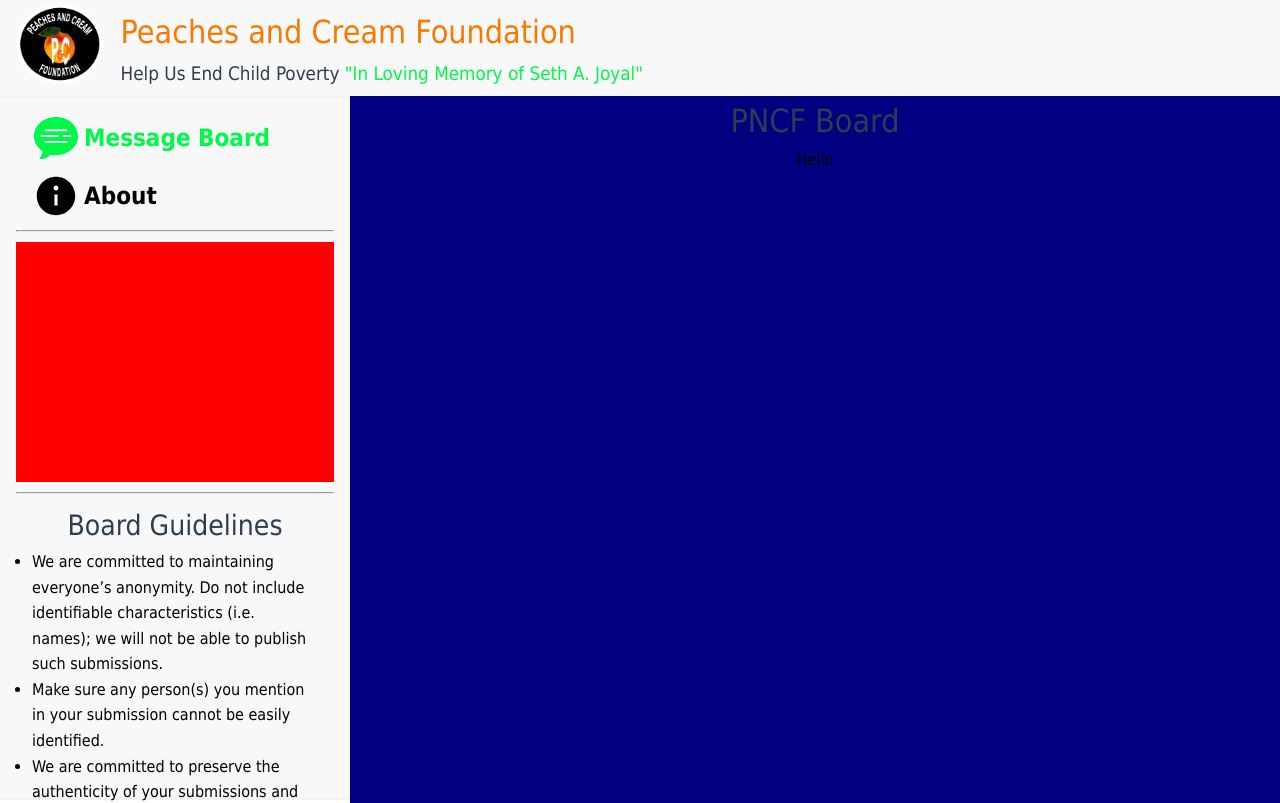
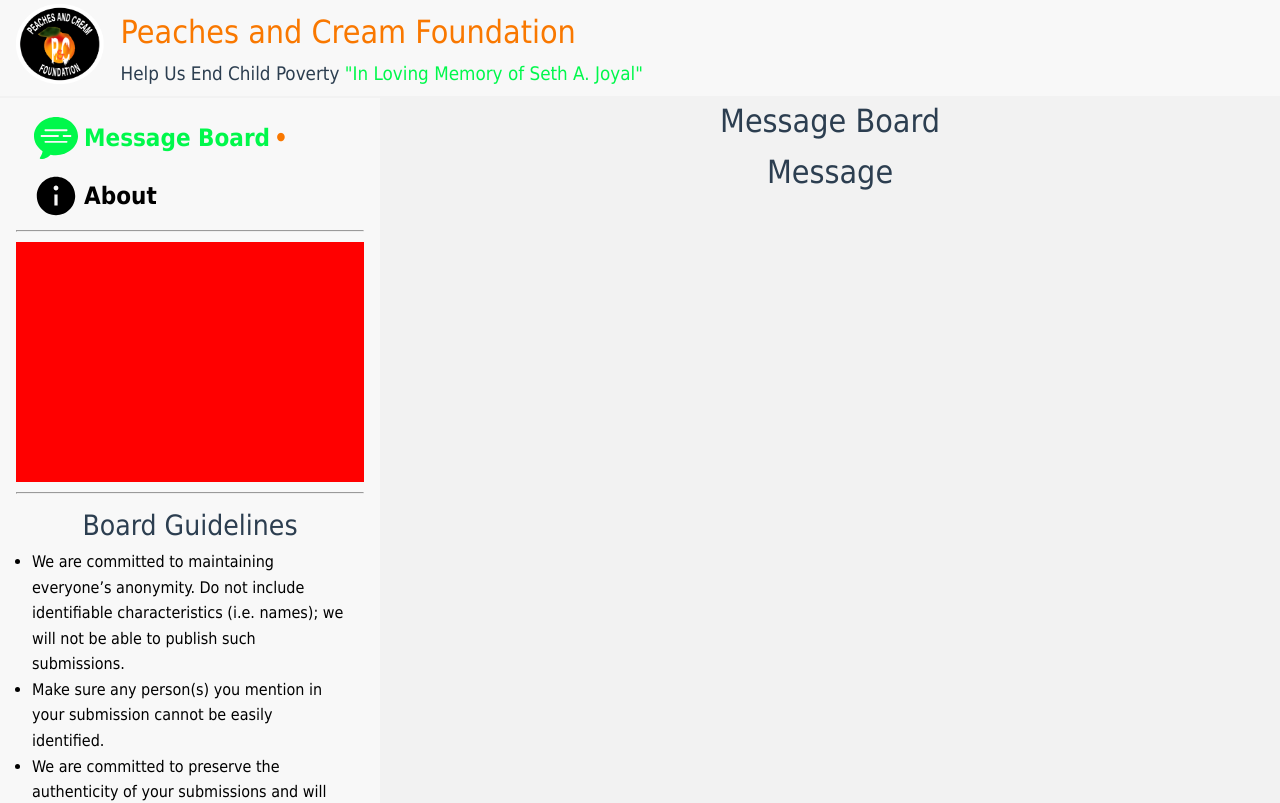
Before and after one commit to pncfoundation/pncf_message_board, a Vue app: page /#/ in a window 1280 px wide. Shown: the top 803 px of the page. Built offline with nearby package versions, Linux system fonts and the light colour scheme.

Commit message:
Created Message Component

```diff
--- a/src/assets/base.css
+++ b/src/assets/base.css
@@ -80,7 +80,7 @@ body {
 /* Main tag is found in each view */
 main {
     min-height: 100dvh;
-    background-color: navy;
+    background-color: var(--background-third);
     flex-grow: 1;
 }
 
@@ -113,8 +113,9 @@ nav {
     justify-self: flex-start;
     gap: 10px;
     background-color: var(--background-secondary);
-    width: clamp(10%, 350px, 90%);
-    height: calc(100dvh - 6rem); /* Full Screen Height - Height of Header */
+    width: clamp(13%, 380px, 90%);
+    min-height: calc(100dvh - 6rem); /* Full Screen Height - Height of Header */
+    height: fit-content;
     padding: 1rem;
     font-size: 1.5rem;
     border-top: solid 2px var(--background-third);
@@ -131,6 +132,12 @@ nav a {
 /*noinspection ALL*/
 nav a.router-link-exact-active {
     color: var(--theme);
+}
+
+nav a.router-link-exact-active::after {
+    content: "•";
+    font-weight: bold;
+    color: var(--theme-secondary);
 }
 
 /* Styling the scroll bar */
--- /dev/null
+++ b/src/components/Message.vue
@@ -0,0 +1,13 @@
+<script setup>
+
+</script>
+
+<template>
+  <div>
+    <h1>Message</h1>
+  </div>
+</template>
+
+<style scoped>
+
+</style>
--- a/src/views/Board.vue
+++ b/src/views/Board.vue
@@ -1,14 +1,18 @@
 <template>
   <main>
-    <h1>PNCF Board</h1>
-    <p>Hello</p>
+    <h1>Message Board</h1>
+
+    <message></message>
   </main>
 </template>
 
 <style scoped>
-
+  main {
+    display: flex;
+    flex-direction: column;
+  }
 </style>
 
 <script setup>
-
+  import Message from "@/components/Message.vue";
 </script>
```
Also changed, not shown: 1 other file (tests, documents, lock files or other folders).
